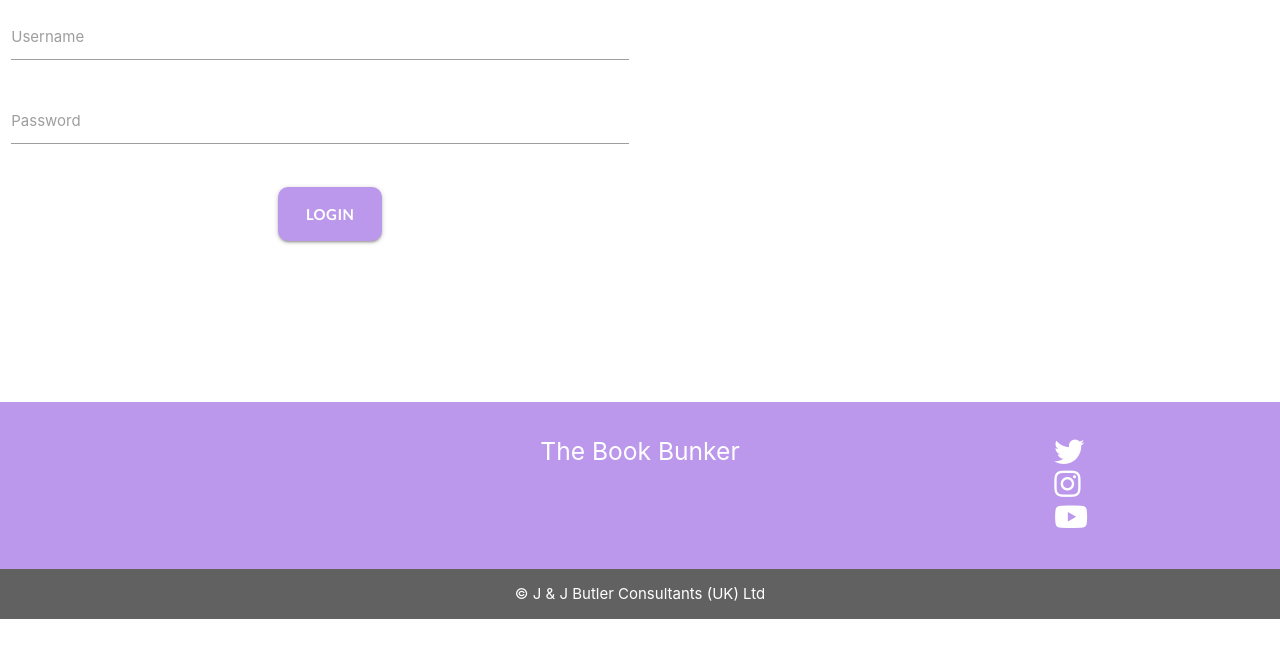
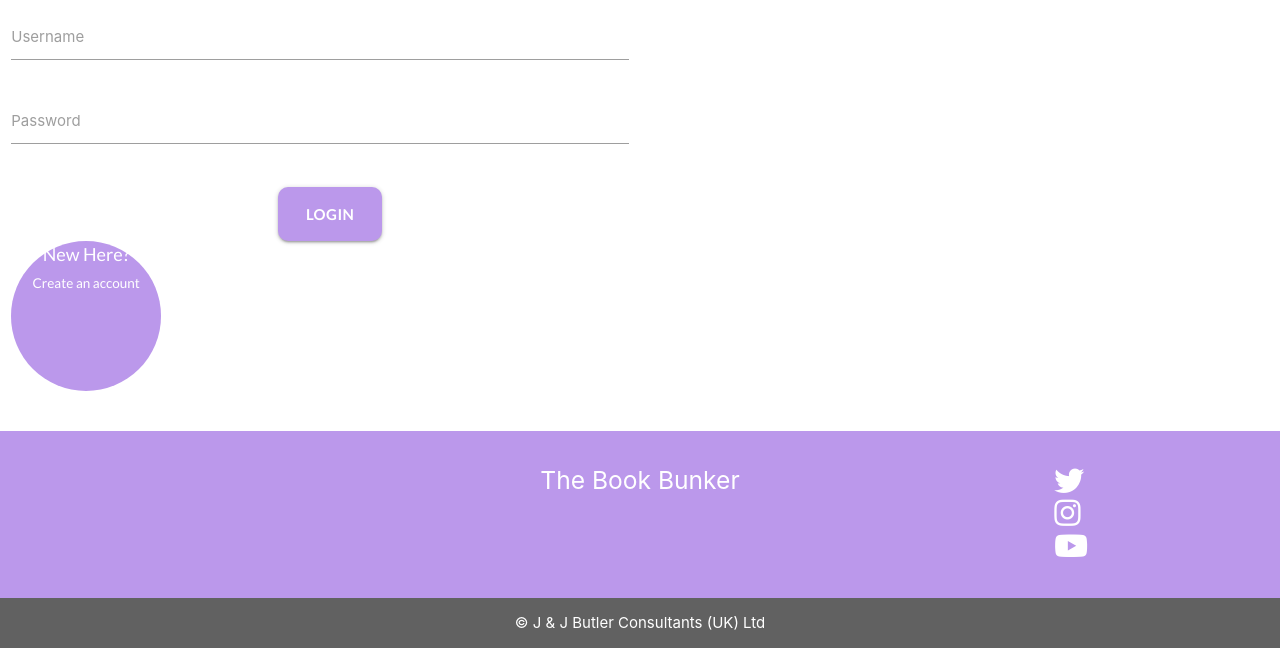
Before and after one commit to daisybutler/The-Book-Bunker-project03, a Flask app: page /login in a window 1280 px wide. Shown: the part 181-829 px from the top of the page. Before the commit the page ends 800 px from the top, so only its background shows below. Run offline with Flask 2, Linux system fonts and the light colour scheme; some libraries are stand-ins or nearby versions.

Commit message:
Added buttons to switch between login and sign up pages for good UX.

```diff
--- a/static/css/style.css
+++ b/static/css/style.css
@@ -110,6 +110,26 @@ h2 {
     border-radius: 55px;
 }
 
+/* Sign Up ------------------------------- */
+
+.switch-to-login-or-signup {
+    background-color: #bb98eb;
+    width: 150px;
+    height: 150px;
+    border-radius: 75px;
+    text-align: center;
+    font-family: "Lato", sans-serif;
+    color: white;
+    font-size: 18px;
+}
+
+.switch-to-login-or-signup:hover {
+    width: 160px;
+    height: 160px;
+    border-radius: 80px;
+}
+
+
 
 /* Login ------------------------------- */
 
--- a/templates/login.html
+++ b/templates/login.html
@@ -19,6 +19,9 @@
                 <div class="col s4 m4 l12 offset-l5">
                     <a class="waves-effect waves-light btn-large">Login</a>
                 </div>
+                <div class="col s4 m4">
+                    <a class="login-circle switch-to-login-or-signup" href="{{ url_for('signup') }}">New Here?<br><small>Create an account</small></a>
+                </div>
             </div>
         </form>
     </div>
```
Also changed, not shown: templates/signup.html (+7 -4 lines).
